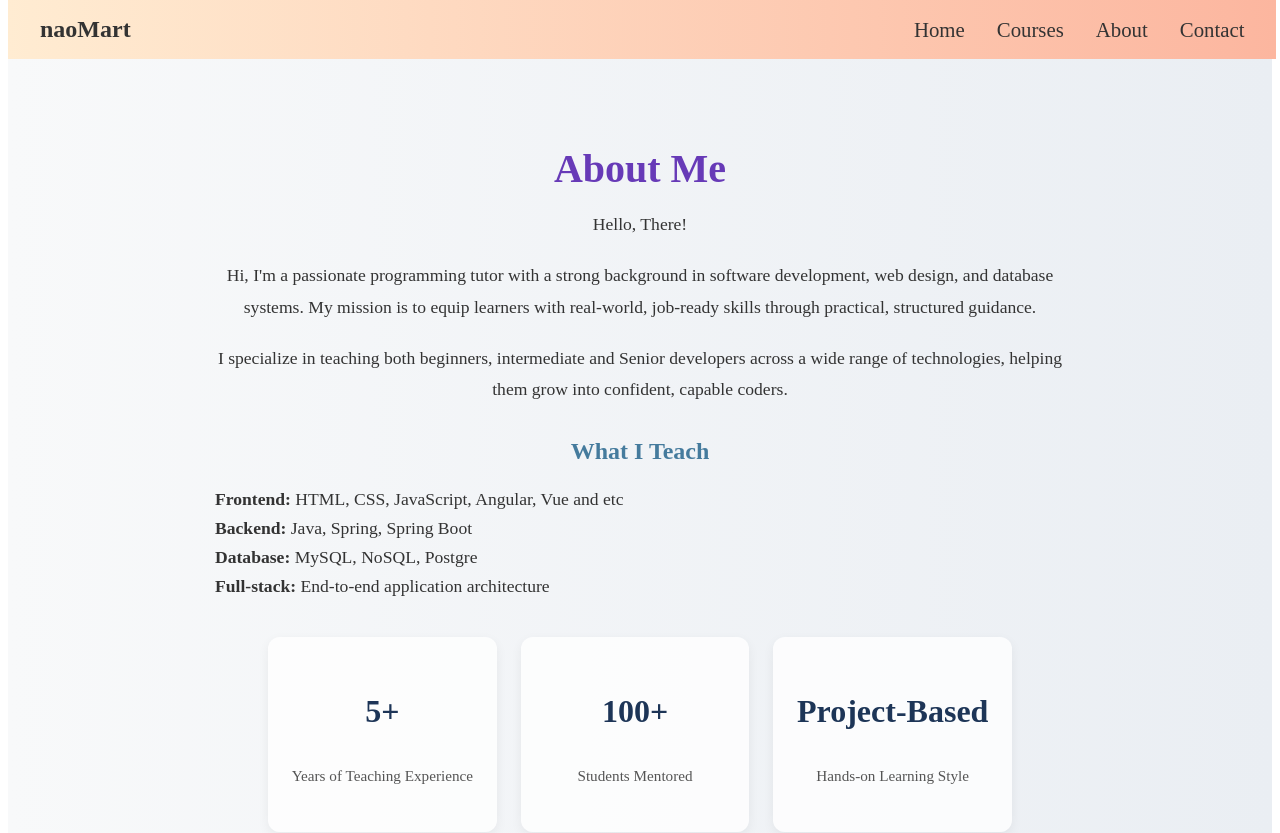
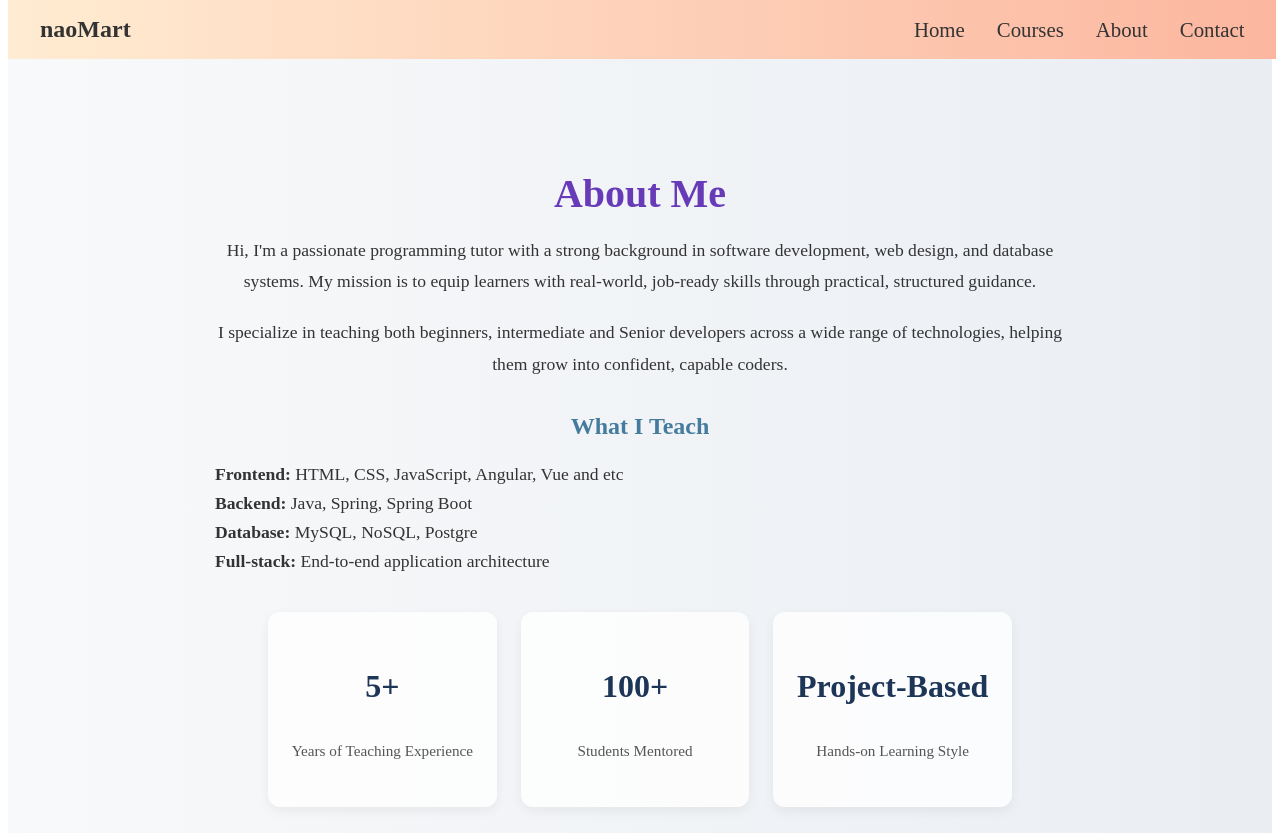
Before and after one commit to Martin-1-web/naoMart.com, an Angular app: page /about in a window 1280 px wide. Shown: the top 833 px of the page. Built offline with nearby package versions, Linux system fonts and the light colour scheme.

Commit message:
Revert "Selent update hope to fix"
This reverts commit 4d8bc1248aad6795f38fa4dc11d6ede06f3c8e21.

```diff
--- a/src/app/about/about.component.html
+++ b/src/app/about/about.component.html
@@ -1,7 +1,7 @@
 <div class="about-page">
   <div class="about-content">
     <h2>About Me</h2>
-    <p>Hello, There!</p>
+
     <p>
       Hi, I'm a passionate programming tutor with a strong background in software development, web design, and database systems. My mission is to equip learners with real-world, job-ready skills through practical, structured guidance.
     </p>
```
